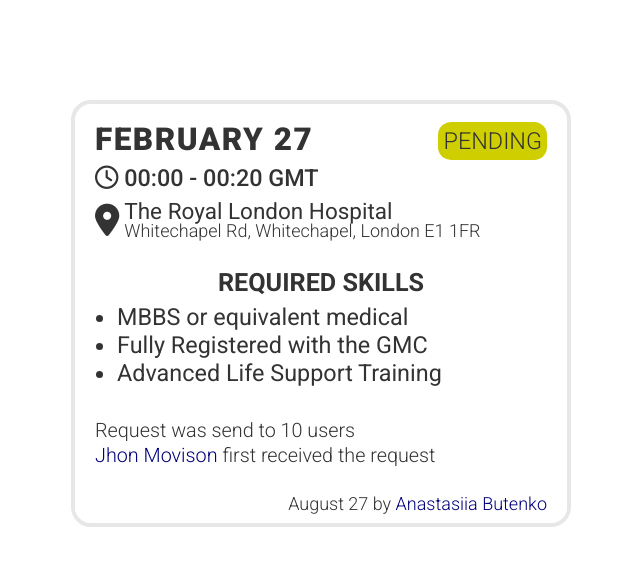
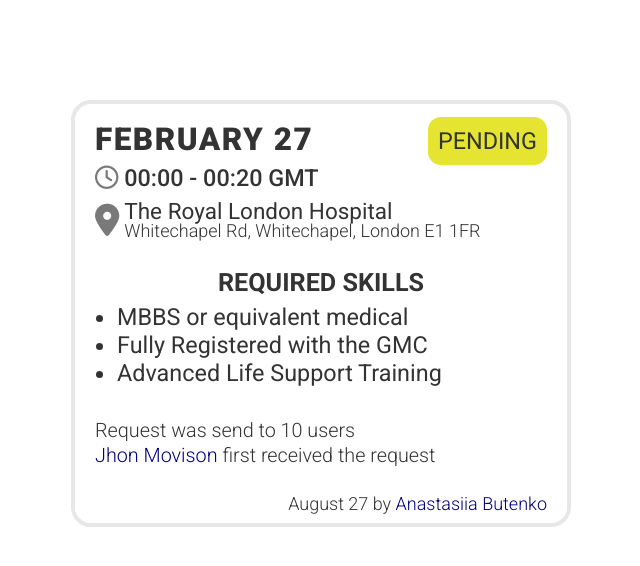
Before and after one commit to tifantian/bsa-ht-12, a plain HTML site: page index.html in a window 1280 px wide. Shown: the whole page, without its empty margins (319-959 px from the left). Drawn offline with Linux system fonts and the light colour scheme.

Commit message:
change colors variables

```diff
--- a/styles/colors.css
+++ b/styles/colors.css
@@ -7,6 +7,6 @@
   --time: #333;
   --requires-list: #333;
   --footer-bg: white;
-  --icon: #333;
-  --pending: rgb(206, 206, 0);
+  --icon: rgb(121, 121, 121);
+  --pending: rgb(228, 228, 49);
 }
--- a/styles/main.css
+++ b/styles/main.css
@@ -38,12 +38,12 @@ body {
 
 .card-status {
   margin-top: 6px;
-  font-weight: 300;
+  font-weight: 400;
 }
 
 .card-status span {
   font-size: 1.3em;
-  padding: 5px;
+  padding: 10px;
   border-radius: 13px;
   text-transform: uppercase;
 }
```
